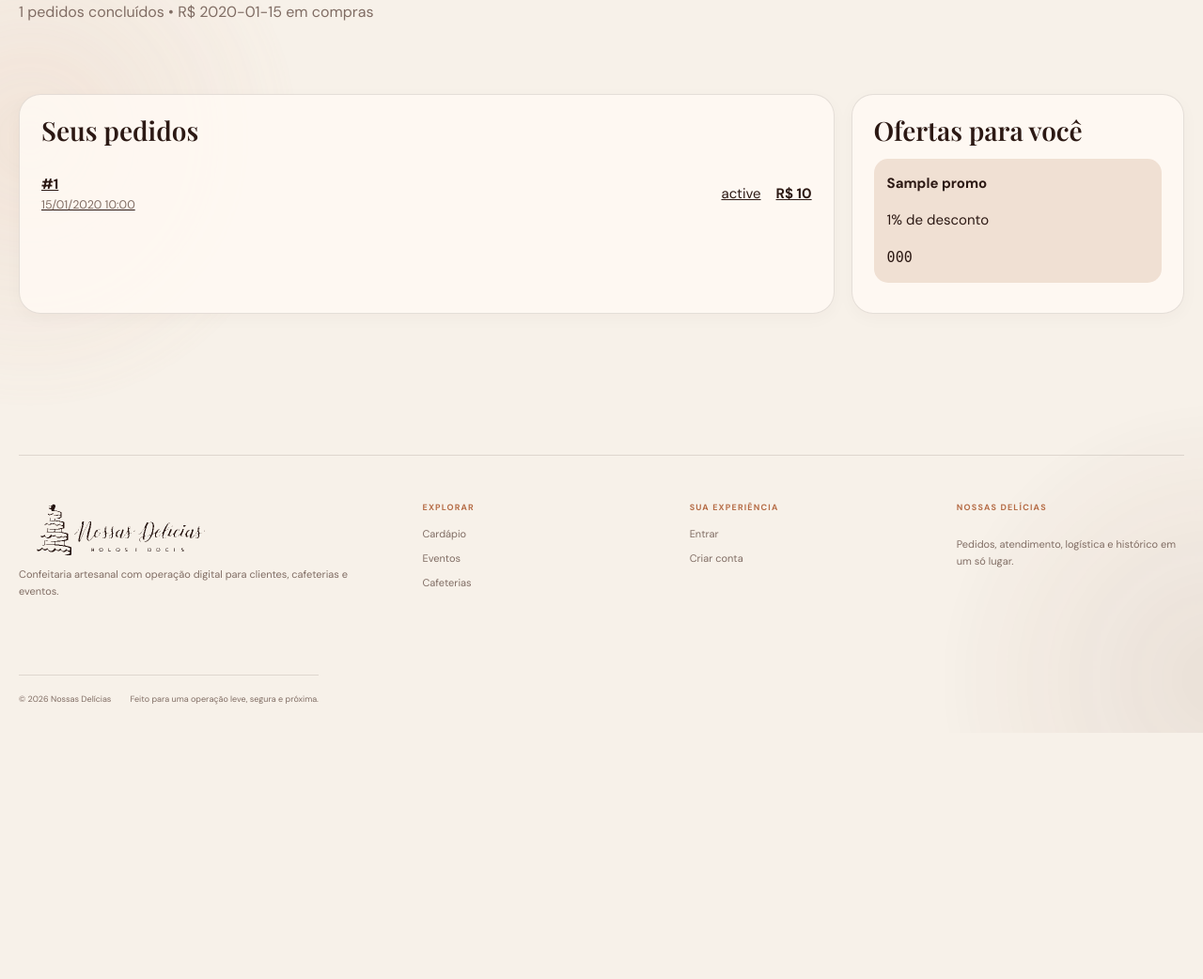
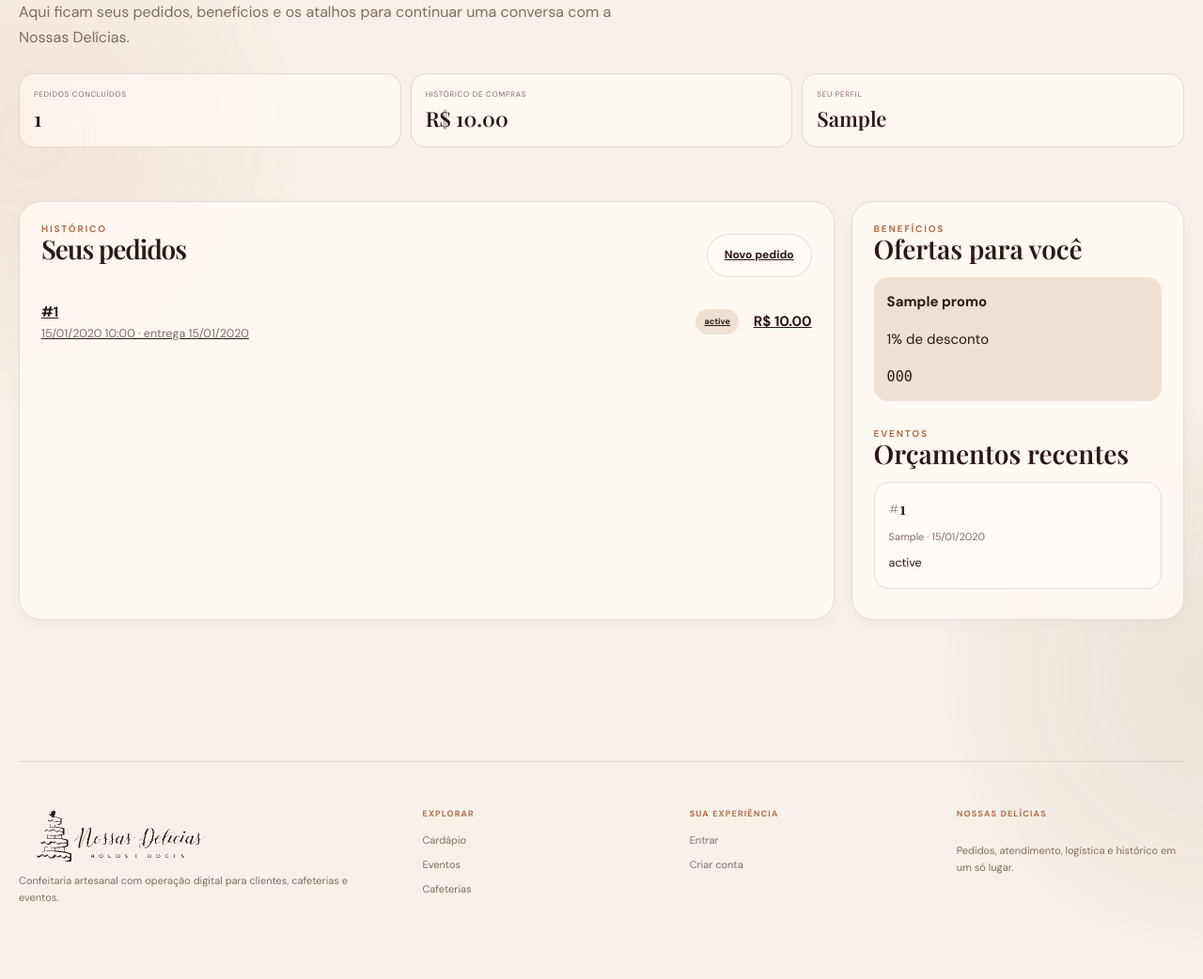
Before and after one commit to GabrielSantanaBR/nossas-delicias-site, a Django app: template templates/store/account.html in a window 1280 px wide. Shown: the part 301-1343 px from the top of the page at 94% size. Before the commit the page ends 1081 px from the top, so only its background shows below. Run offline with Django 5.2, Linux system fonts and the light colour scheme; the template is opened without the code that fills it: most values are stand-ins (such as "Sample title", 1, 10 or a date in 2020); parts of the project's set-up code (start-up, migrations or seed data) failed here and were passed over.

Commit message:
feat: redesign customer account dashboard

```diff
--- a/templates/store/account.html
+++ b/templates/store/account.html
@@ -1 +1,34 @@
-{% extends 'base.html' %}{% block title %}Minha conta | Nossas Delícias{% endblock %}{% block content %}<section class="page-intro"><span class="eyebrow">Minha conta</span><h1>Olá, {{ user.first_name|default:user.username }}.</h1><p>{{ profile.orders_count }} pedidos concluídos • R$ {{ profile.lifetime_value }} em compras</p></section><section class="dashboard"><div class="panel"><h2>Seus pedidos</h2>{% for order in orders %}<a class="order-row" href="{% url 'order_detail' order.public_id %}"><div><b>#{{ order.public_id|stringformat:'s'|slice:':8' }}</b><small>{{ order.created_at|date:'d/m/Y H:i' }}</small></div><span>{{ order.get_status_display }}</span><strong>R$ {{ order.total }}</strong></a>{% empty %}<p>Você ainda não fez pedidos.</p>{% endfor %}</div><aside class="panel"><h2>Ofertas para você</h2>{% for promo in promotions %}<div class="promo"><b>{{ promo.name }}</b><p>{{ promo.percent_off }}% de desconto</p><code>{{ promo.code }}</code></div>{% empty %}<p>Novas promoções aparecerão aqui quando estiverem disponíveis para o seu perfil.</p>{% endfor %}</aside></section>{% endblock %}
+{% extends 'base.html' %}
+{% block title %}Minha conta | Nossas Delícias{% endblock %}
+{% block content %}
+<section class="page-intro" data-reveal>
+  <span class="eyebrow">Minha conta</span>
+  <h1>Olá, {{ user.first_name|default:user.username }}.</h1>
+  <p>Aqui ficam seus pedidos, benefícios e os atalhos para continuar uma conversa com a Nossas Delícias.</p>
+  <div class="account-stats">
+    <div><span>Pedidos concluídos</span><b>{{ profile.orders_count }}</b></div>
+    <div><span>Histórico de compras</span><b>R$ {{ profile.lifetime_value|floatformat:2 }}</b></div>
+    <div><span>Seu perfil</span><b>{{ profile.get_customer_type_display }}</b></div>
+  </div>
+</section>
+
+<section class="dashboard">
+  <div class="panel" data-reveal>
+    <div class="section-head" style="margin-bottom:10px"><div><span class="eyebrow">Histórico</span><h2>Seus pedidos</h2></div><a class="cta-secondary" href="{% url 'catalog' %}">Novo pedido</a></div>
+    {% for order in orders %}
+      <a class="order-row" href="{% url 'order_detail' order.public_id %}">
+        <div><b>#{{ order.public_id|stringformat:'s'|slice:':8'|upper }}</b><small>{{ order.created_at|date:'d/m/Y H:i' }}{% if order.delivery_date %} · entrega {{ order.delivery_date|date:'d/m/Y' }}{% endif %}</small></div>
+        <span class="tag">{{ order.get_status_display }}</span><strong>R$ {{ order.total|floatformat:2 }}</strong>
+      </a>
+    {% empty %}
+      <div class="empty-state"><span class="eyebrow">Primeiro pedido</span><h3>Quando você fizer uma encomenda, ela aparece aqui.</h3><a class="cta" href="{% url 'catalog' %}">Escolher doces</a></div>
+    {% endfor %}
+  </div>
+
+  <aside class="panel" data-reveal>
+    <span class="eyebrow">Benefícios</span><h2>Ofertas para você</h2>
+    {% for promo in promotions %}<div class="promo"><b>{{ promo.name }}</b><p>{{ promo.percent_off|floatformat:0 }}% de desconto</p><code>{{ promo.code }}</code></div>{% empty %}<p class="muted">Quando houver uma condição disponível para o seu perfil, ela aparece aqui.</p>{% endfor %}
+    {% if event_quotes %}<div style="height:20px"></div><span class="eyebrow">Eventos</span><h2>Orçamentos recentes</h2>{% for quote in event_quotes %}<div class="quote-card"><b>#{{ quote.public_id|stringformat:'s'|slice:':8'|upper }}</b><p>{{ quote.get_event_type_display }} · {{ quote.event_date|date:'d/m/Y' }}</p><small>{{ quote.get_status_display }}</small></div>{% endfor %}{% endif %}
+  </aside>
+</section>
+{% endblock %}
```
